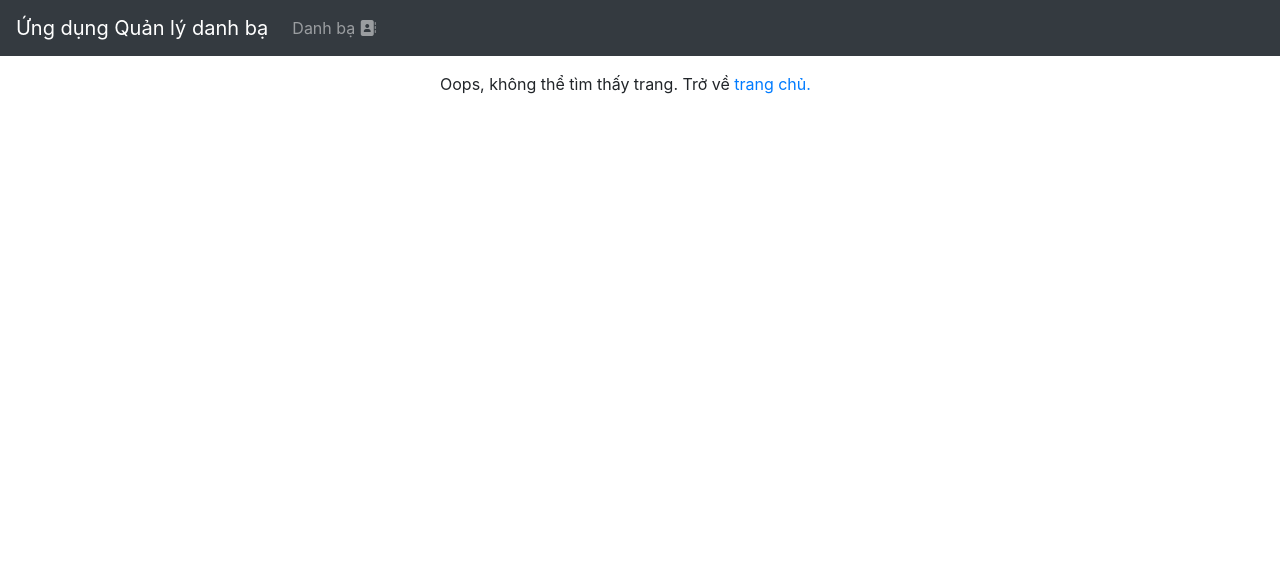
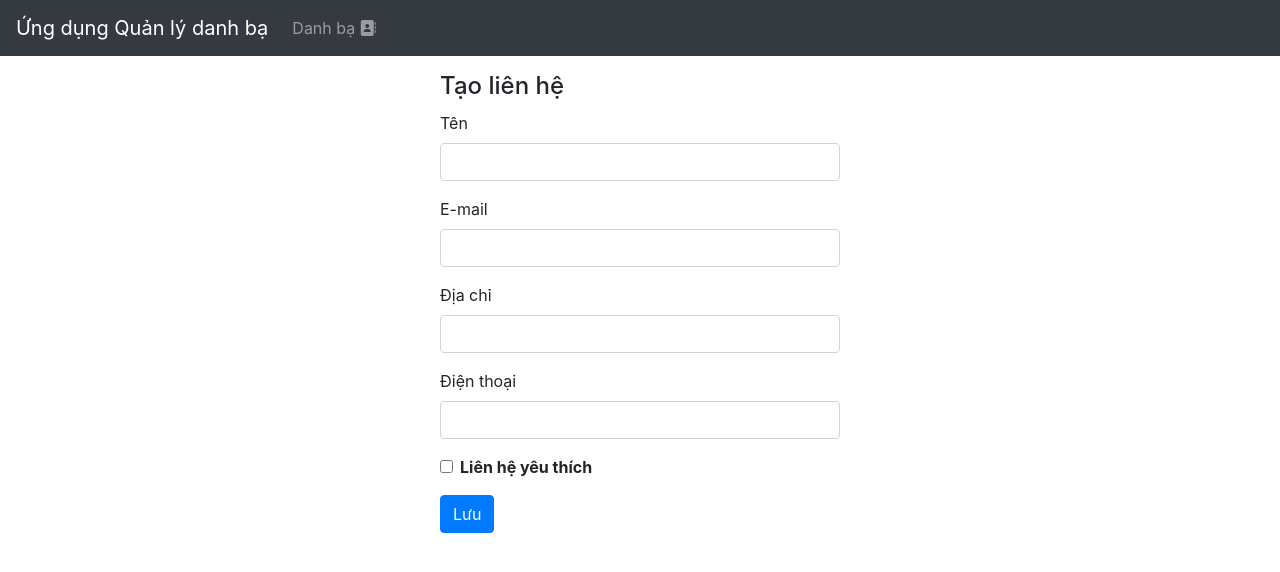
Before and after one commit to mlehau21/UDWEB2, a Vue app: page /contacts/add in a window 1280 px wide. Shown: the top 572 px of the page. Built offline with nearby package versions, Linux system fonts and the light colour scheme; no server answers.

Commit message:
Hoan thien trang them

```diff
--- a/src/views/ContactAdd.vue
+++ b/src/views/ContactAdd.vue
@@ -1,69 +1,33 @@
 <template>
-    <div v-if="contact" class="page">
-      <h4>Thêm Liên hệ</h4>
-      <ContactForm
-        :contact="contact"
-        @submit:contact="updateContact"
-
-      />
+  <div class="page">
+    <h4>Tạo liên hệ</h4>
+    <ContactForm :contact="contact" @submit:contact="uploadContact" />
     <p>{{ message }}</p>
   </div>
 </template>
 <script>
-  import ContactForm from "@/components/ContactForm.vue";
-  import ContactService from "@/services/contact.service";
+import ContactForm from "../components/ContactForm.vue";
+import ContactService from "../services/contact.service";
 export default {
   components: {
     ContactForm,
   },
-    props: {
-      id: { type: String, required: true },
-    },
   data() {
     return {
-        contact: null,
+      contact: {},
       message: "",
     };
   },
   methods: {
-      async getContact(id) {
+    async uploadContact(data) {
       try {
-          this.contact = await ContactService.get(id);
-        } catch (error) {
-          console.log(error);
-          // Chuyển sang trang NotFound đồng thời giữ cho URL không đổi
-          this.$router.push({
-            name: "notfound",
-            params: {
-              pathMatch: this.$route.path.split("/").slice(1),
-            },
-            query: this.$route.query,
-            hash: this.$route.hash,
-          });
-        }
-      },
-      async updateContact(data) {
-        try {
-          await ContactService.update(this.contact._id, data);
-          this.message = "Liên hệ được thêm thành công.";
+        // console.log(data.file);
+        await ContactService.create(data);
+        this.message = "Liên hệ được tạo thành công.";
       } catch (error) {
         console.log(error);
       }
     },
-    //   async deleteContact() {
-    //     if (confirm("Bạn muốn xóa Liên hệ này?")) {
-    //       try {
-    //         await ContactService.delete(this.contact._id);
-    //         this.$router.push({ name: "contactbook" });
-    //       } catch (error) {
-    //         console.log(error);
-    //       }
-    //     }
-    //   },
-    },
-    created() {
-      this.getContact(this.id);
-      this.message = "";
   },
 };
 </script>
--- a/src/views/ContactBook.vue
+++ b/src/views/ContactBook.vue
@@ -52,6 +52,7 @@ import ContactCard from "@/components/ContactCard.vue";
 import InputSearch from "@/components/InputSearch.vue";
 import ContactList from "@/components/ContactList.vue";
 import ContactService from "@/services/contact.service";
+import ContactAdd from "@/views/ContactAdd.vue";
 import router from "@/router";
 export default {
   components: {
```
Also changed, not shown: src/router/index.js (+8 -4 lines). Lines whose indentation alone changed are shown as unchanged.
